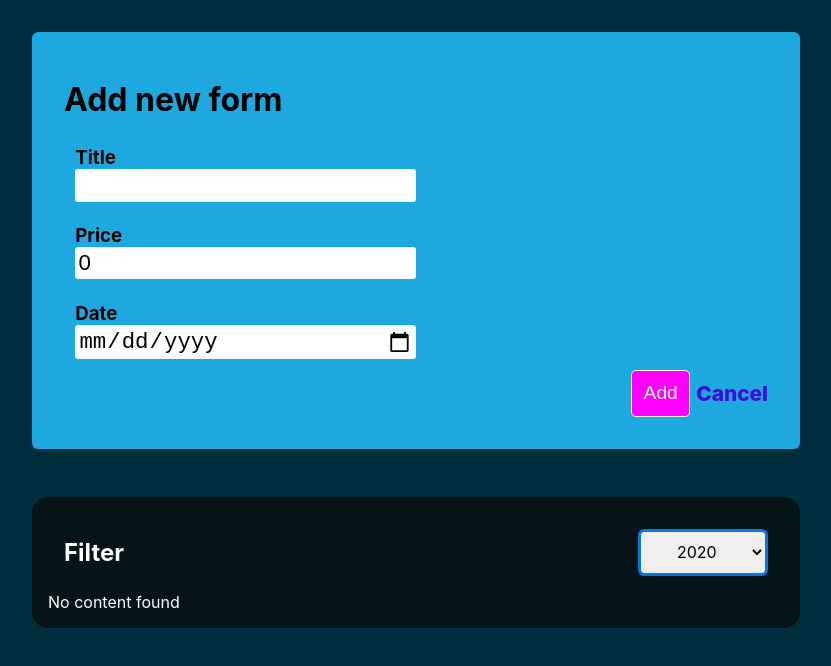
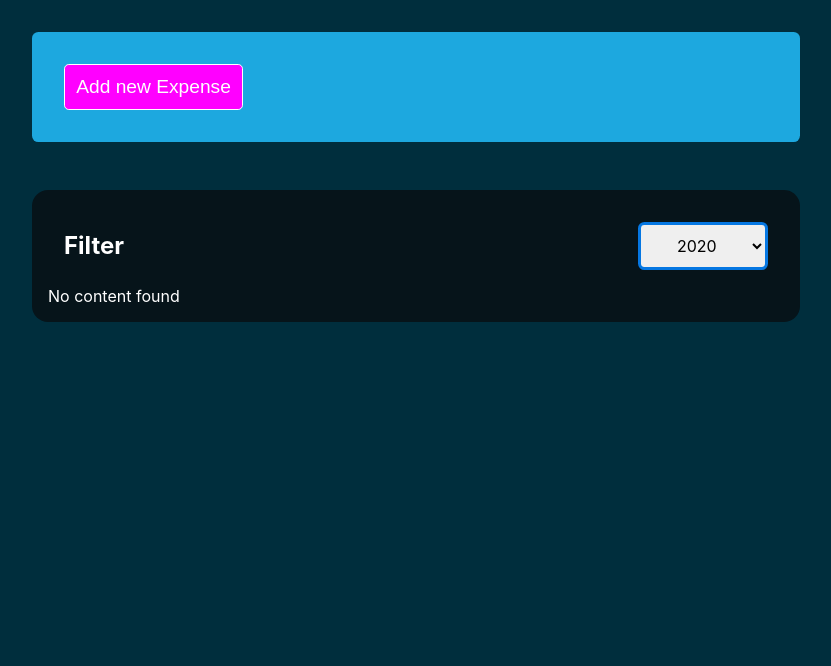
Before and after one commit to Sidiik/React-Refresher-expenses-app, a React (Create React App) app: page / in a window 1280 px wide. Shown: the top 666 px of the page, without its empty margins (224-1055 px from the left). Built offline with nearby package versions, Linux system fonts and the light colour scheme.

Commit message:
toggleForm added

```diff
--- a/src/components/NewExpense/ExpenseForm.jsx
+++ b/src/components/NewExpense/ExpenseForm.jsx
@@ -1,6 +1,6 @@
 import React, { useState } from "react";
 import "./ExpenseForm.css";
-function ExpenseForm({ onSaveExpense }) {
+function ExpenseForm({ onSaveExpense, setShowForm }) {
   const [userInput, setUserInput] = useState({
     title: "",
     price: 0,
@@ -27,6 +27,9 @@ function ExpenseForm({ onSaveExpense }) {
       price: "",
       date: "",
     });
+  };
+  const showFormHandler = () => {
+    setShowForm(false);
   };
 
   return (
@@ -69,7 +72,10 @@ function ExpenseForm({ onSaveExpense }) {
         </div>
         <div className="button">
           <button>Add </button>
-          <p className="cancel"> Cancel</p>
+          <p className="cancel" onClick={showFormHandler}>
+            {" "}
+            Cancel
+          </p>
         </div>
       </div>
     </form>
--- a/src/components/NewExpense/NewExpense.jsx
+++ b/src/components/NewExpense/NewExpense.jsx
@@ -1,7 +1,9 @@
 import React from "react";
+import { useState } from "react/cjs/react.development";
 import ExpenseForm from "./ExpenseForm";
 import "./ExpenseForm.css";
 function NewExpense({ onEnteredData }) {
+  const [showForm, setShowForm] = useState(false);
   const onSaveExpense = (newExpense) => {
     const expenseData = {
       ...newExpense,
@@ -9,10 +11,16 @@ function NewExpense({ onEnteredData }) {
     };
     onEnteredData(expenseData);
   };
+  const showFormHandler = () => {
+    setShowForm(!showForm);
+  };
 
   return (
     <div className="newexpense">
-      <ExpenseForm onSaveExpense={onSaveExpense} />
+      {!showForm && <button onClick={showFormHandler}>Add new Expense</button>}
+      {showForm && (
+        <ExpenseForm onSaveExpense={onSaveExpense} setShowForm={setShowForm} />
+      )}
     </div>
   );
 }
```
